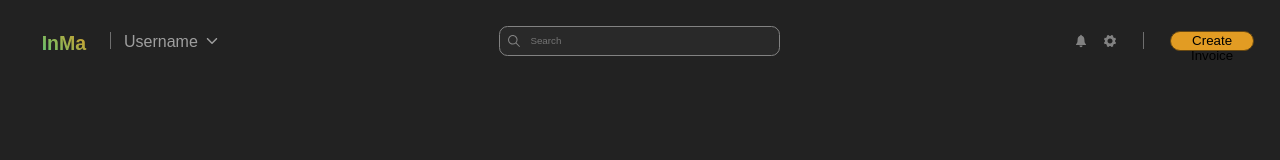
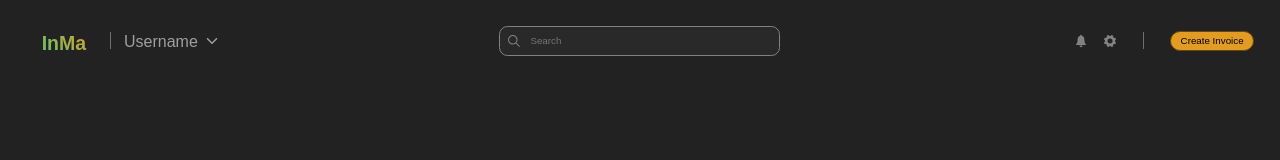
Before and after one commit to Darleanow/InvoiceManager, a Next.js app in the folder frontend/: page / in a window 1280 px wide. Shown: the top 160 px of the page. Built offline with nearby package versions, Linux system fonts and the light colour scheme.

Commit message:
fix(Topbar): Fix create invoie button font-size

```diff
--- a/frontend/app/Assets/components/Topbar/styles.module.css
+++ b/frontend/app/Assets/components/Topbar/styles.module.css
@@ -100,6 +100,7 @@
   height: 2.444vh;
   border-radius: 100vh;
   outline: none;
+  font-size: 1.222vh;
 }
 
 .topbar_button:hover {
```
Also changed, not shown: 1 other file (tests, documents, lock files or other folders).
